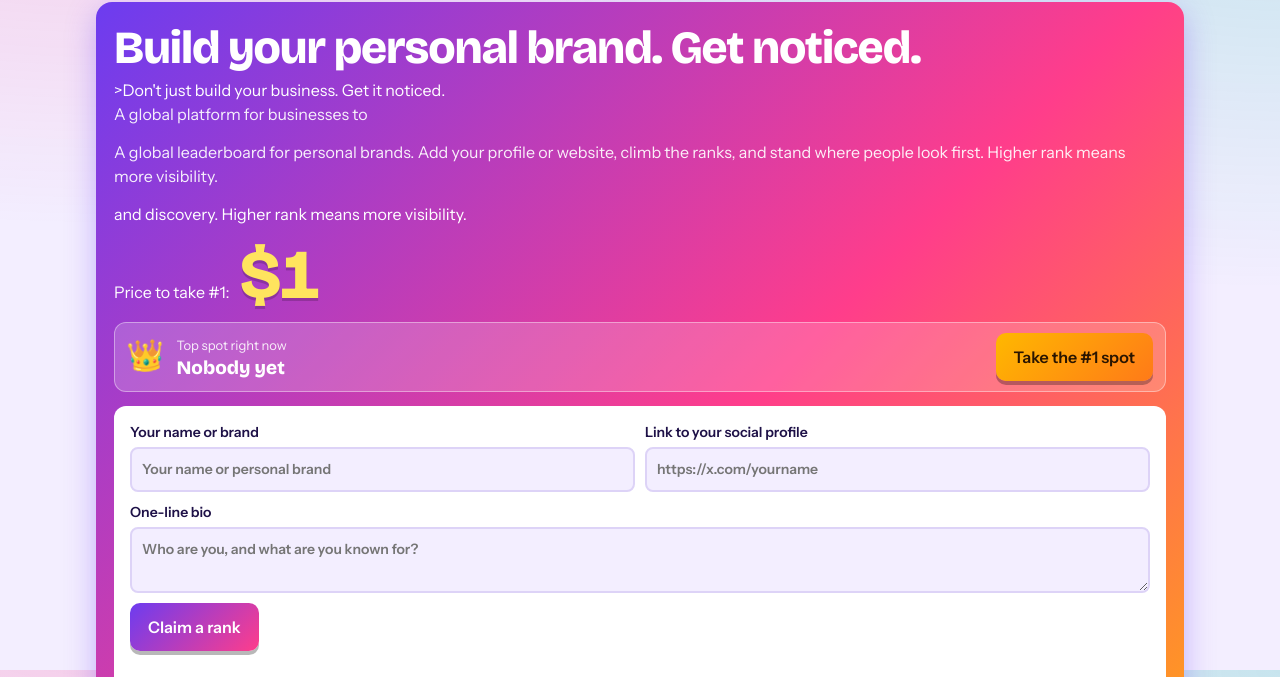
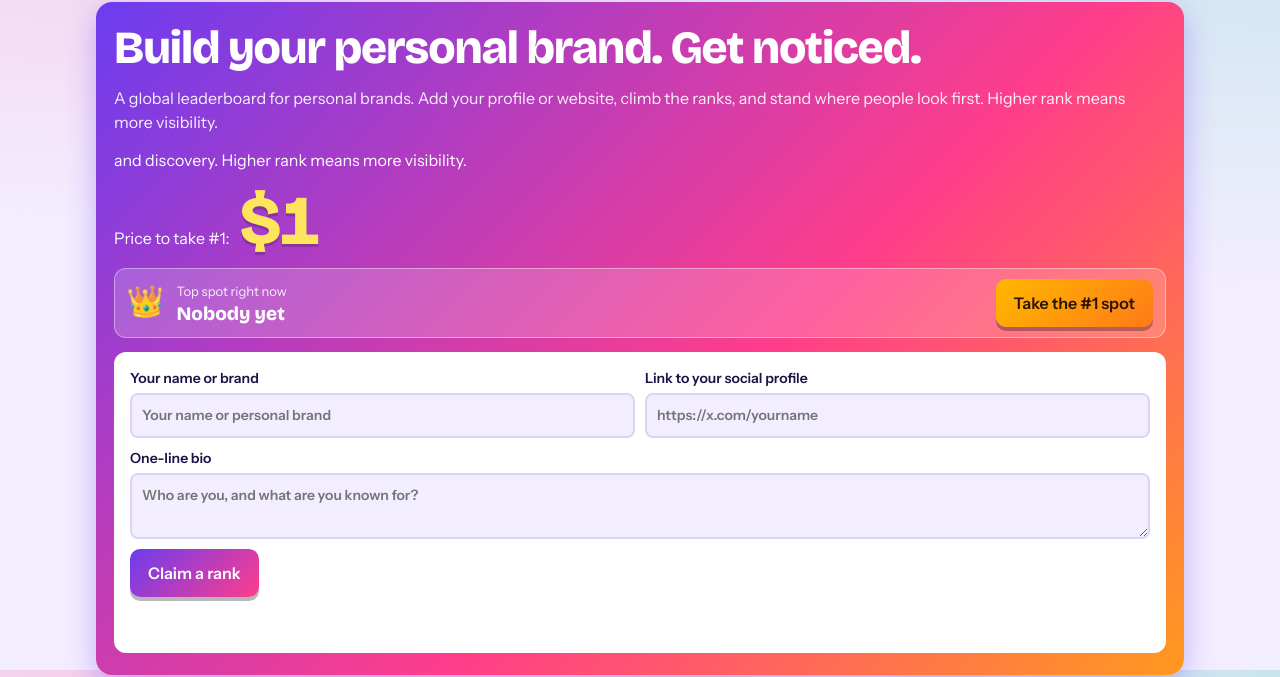
Before and after one commit to akshit2809-sys/Leaderboard, a plain HTML site: page index.html in a window 1280 px wide. Shown: the part 130-807 px from the top of the page. Drawn offline with nearby package versions, Linux system fonts and the light colour scheme; no server answers.

Commit message:
Update index.html

```diff
--- a/index.html
+++ b/index.html
@@ -128,8 +128,8 @@ footer{margin-top:36px;color:var(--mute);font-size:13px} #form label:has(#amount
   </header>
 
   <div id="fbar" style="display:none"></div>   <section class="hero" aria-labelledby="h">
-    <h1 <h1 id="h">Build your personal brand. Get noticed.</h1>>Don't just build your business. Get it noticed.</h1>
-    <p>A global platform for businesses to <p>A global leaderboard for personal brands. Add your profile or website, climb the ranks, and stand where people look first. Higher rank means more visibility.</p> and discovery. Higher rank means more visibility.</p>
+    <h1 <h1 id="h">Build your personal brand. Get noticed.</h1></h1>
+    <p><p>A global leaderboard for personal brands. Add your profile or website, climb the ranks, and stand where people look first. Higher rank means more visibility.</p> and discovery. Higher rank means more visibility.</p>
     <div class="beat"><span>Price to take #1:</span><div class="n" id="beat">1</div></div>
     <div class="king">
       <span class="crown">👑</span>
```
